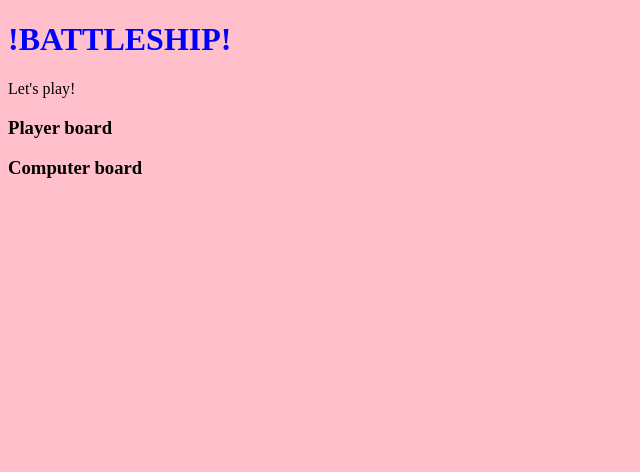
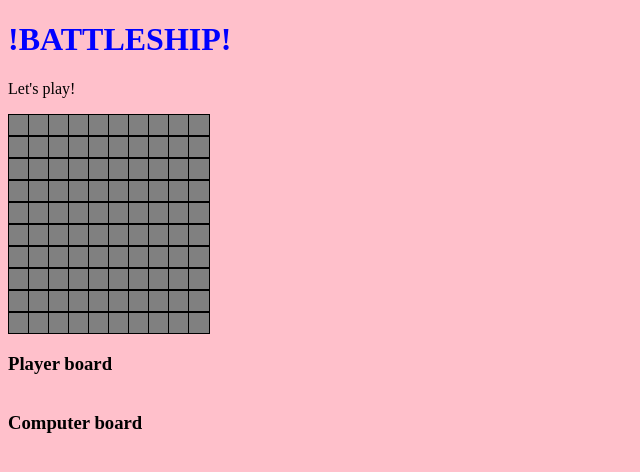
Before and after one commit to Conor-Dunne/battleship-game, a website built with webpack: page src/template.html in a window 1280 px wide. Shown: the whole page, without its empty margins (0-640 px from the left). Built offline with nearby package versions, Linux system fonts and the light colour scheme.

Commit message:
Add render board function

```diff
--- a/src/components/boards.js
+++ b/src/components/boards.js
@@ -0,0 +1,16 @@
+/* eslint-disable no-undef */
+
+const renderBoard = function (id) {
+  const board = document.getElementById(id);
+
+  for (let i = 1; i <= 10; i += 1) {
+    for (let j = 1; j <= 10; j += 1) {
+      const square = document.createElement("div");
+      square.classList.add("square");
+      square.dataset.coords = `${i},${j}`;
+      board.appendChild(square);
+    }
+  }
+};
+
+export default renderBoard;
--- a/src/index.js
+++ b/src/index.js
@@ -2,6 +2,7 @@ import "./styles.css";
 import GameboardFactory from "./Factories/gameboard";
 import ShipFactory from "./Factories/ship";
 import Player from "./Factories/player";
+import renderBoard from "./components/boards";
 
 const playerboard = GameboardFactory("player");
 const computerBoard = GameboardFactory("computer");
@@ -38,3 +39,5 @@ console.log(human.takeShot(10, 4));
 console.log(human.takeShot(2, 3));
 console.log(human.takeShot(3, 3));
 console.log(human.takeShot(4, 3));
+
+renderBoard("player-board");
--- a/src/styles.css
+++ b/src/styles.css
@@ -5,3 +5,16 @@ h1 {
 body {
     background: pink;
 }
+
+.square {
+    height: 20px;
+    width: 20px;
+    background: grey;
+    border: 1px solid black;
+
+}
+
+.board {
+    display: grid;
+    grid-template-columns: repeat(10, 20px);
+}
```
